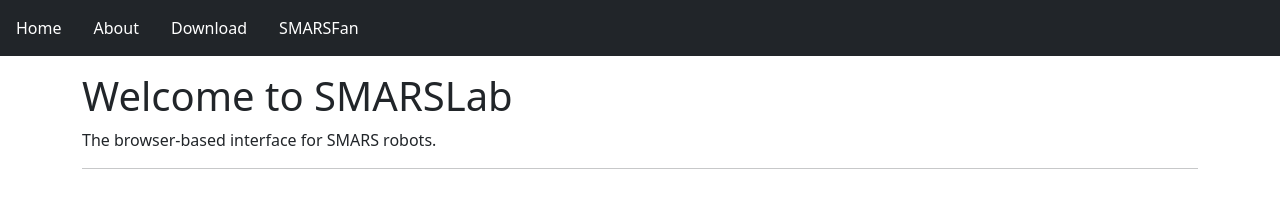
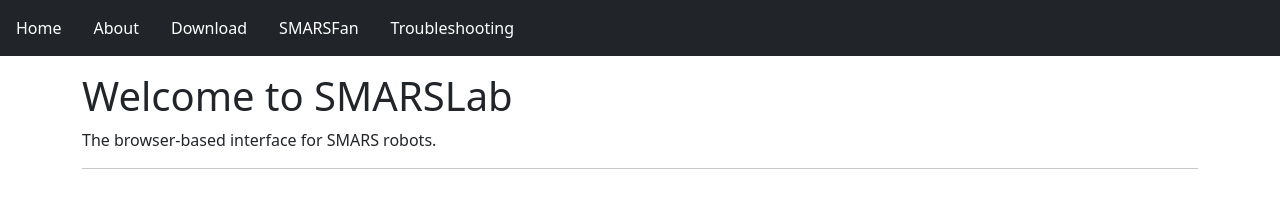
Before and after one commit to kevinmcaleer/SMARSLab, a Jekyll site: the page built from docs/index.md, in a window 1280 px wide. Shown: the top 204 px of the page. Built offline with Jekyll 4.4.1, drawn with Linux system fonts in a browser that asks for light colours; our own code applies the rules of GitHub Pages for plain Markdown files.

Commit message:
Added troubleshooting link

```diff
--- a/docs/_data/navigation.yml
+++ b/docs/_data/navigation.yml
@@ -6,3 +6,5 @@
   link: /SMARSLab/download
 - name: SMARSFan
   link: https://www.smarsfan.com
+- name: Troubleshooting
+  link: /driver_not_found
```
